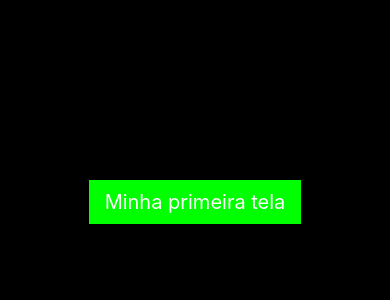
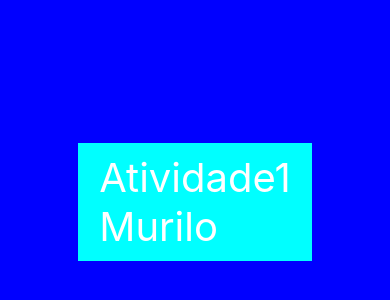
Before and after one commit to Grinaldi20/aula_expo_0, a React Native app: screen / in a window 390 px wide. Shown: the part 220-520 px from the top of the page. Built offline with nearby package versions, Linux system fonts and the light colour scheme.

Commit message:
aula 12-03

```diff
--- a/App.js
+++ b/App.js
@@ -1,13 +1,13 @@
 import { StatusBar } from 'expo-status-bar';
 import { StyleSheet, Text, View } from 'react-native';
 
-import Exemplo_0 from './components/exemplo_1';
+import Atividade_1 from './components/atividade_1';
 
 
 export default function App() {
   return (
     <View style={styles.container}>
-      <Exemplo_0 />
+      <Atividade_1 />
       <StatusBar style="auto" />
     </View>
   );
@@ -16,7 +16,7 @@ export default function App() {
 const styles = StyleSheet.create({
   container: {
     flex: 1,
-    backgroundColor: '#000',
+    backgroundColor: 'blue',
     alignItems: 'center',
     justifyContent: 'center',
   },
--- /dev/null
+++ b/components/atividade_1/index.js
@@ -0,0 +1,14 @@
+import { View, Text } from 'react-native';
+
+import styles from './styles';
+
+function Atividade1() {
+    return(
+<View style={styles.container}>
+<Text style= {styles.texto}> Atividade1 </Text>
+<Text style= {styles.texto}> Murilo </Text>
+</View>
+    );
+}
+
+export default  Atividade1;
--- /dev/null
+++ b/components/atividade_1/styles.js
@@ -0,0 +1,18 @@
+import { StyleSheet } from 'react-native'
+
+const styles = StyleSheet.create({
+container:{
+    backgroundColor: 'cyan',
+    padding: 10,
+},
+
+texto: {
+    color: 'white',
+    fontSize: 40,
+
+}
+
+
+});
+
+export default styles;
```
